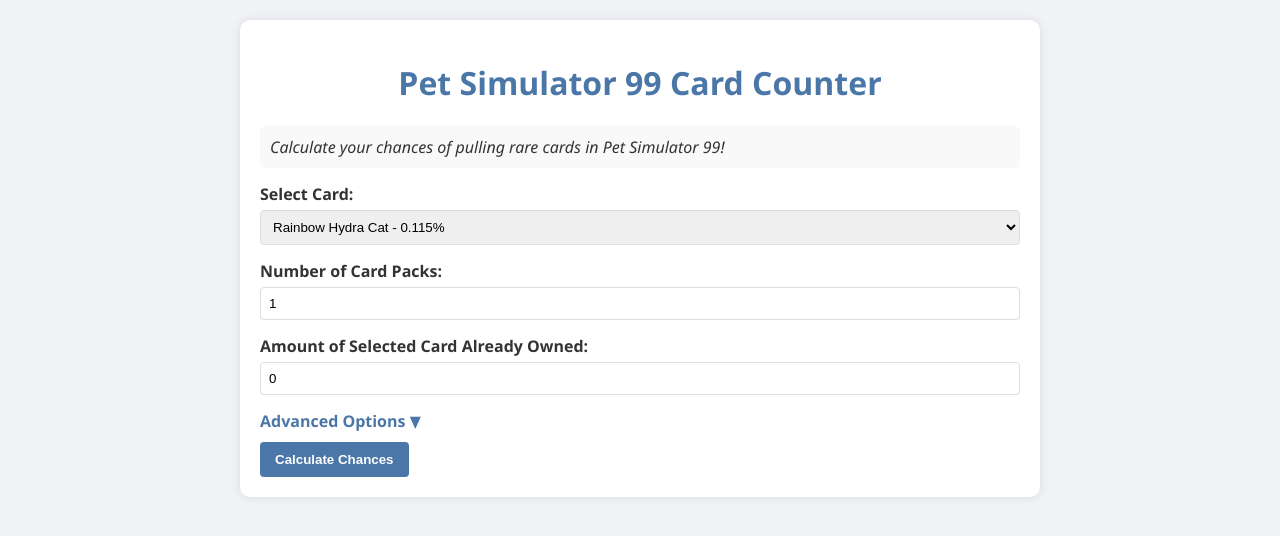
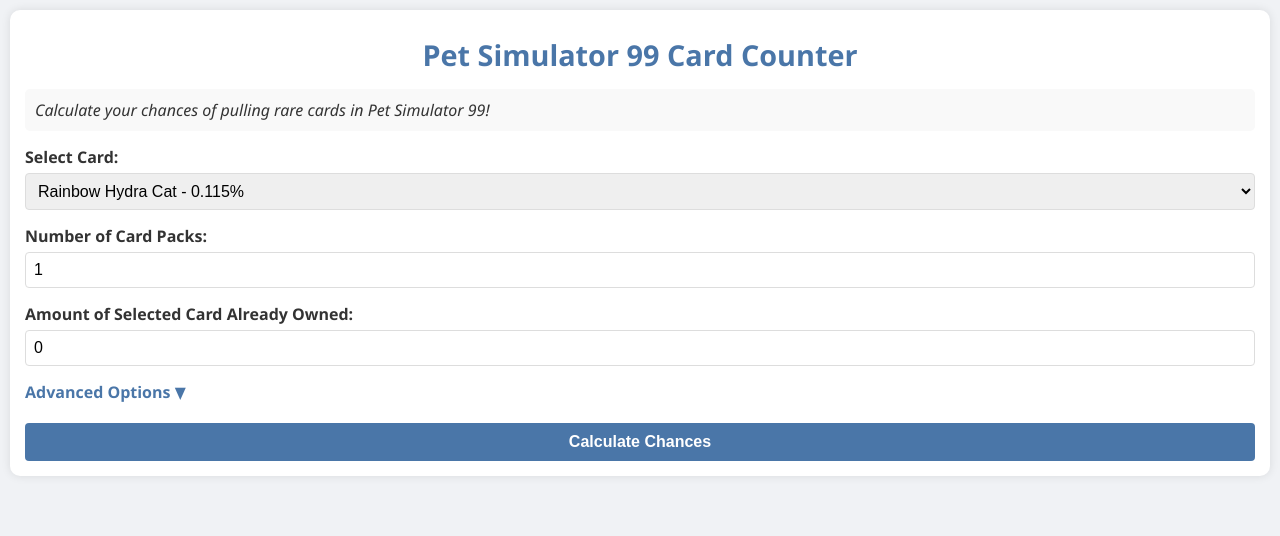
Before and after one commit to BIG-Games/CardCounter, a plain HTML site: page index.html in a window 1280 px wide. Drawn offline with Linux system fonts and the light colour scheme.

Commit message:
Update index.html

```diff
--- a/index.html
+++ b/index.html
@@ -9,19 +9,24 @@
             font-family: 'Segoe UI', Tahoma, Geneva, Verdana, sans-serif;
             background-color: #f0f2f5;
             color: #333;
-            max-width: 800px;
-            margin: 0 auto;
-            padding: 20px;
+            margin: 0;
+            padding: 10px;
         }
         h1 {
             color: #4a76a8;
             text-align: center;
+            font-size: 1.8rem;
+            margin-top: 10px;
+            margin-bottom: 15px;
         }
         .container {
             background-color: white;
             border-radius: 10px;
-            padding: 20px;
+            padding: 15px;
             box-shadow: 0 0 10px rgba(0,0,0,0.1);
+            max-width: 100%;
+            margin: 0 auto;
+            box-sizing: border-box;
         }
         .form-group {
             margin-bottom: 15px;
@@ -37,6 +42,7 @@
             border: 1px solid #ddd;
             border-radius: 4px;
             box-sizing: border-box;
+            font-size: 16px; /* Better for mobile */
         }
         button {
             background-color: #4a76a8;
@@ -46,6 +52,9 @@
             border-radius: 4px;
             cursor: pointer;
             font-weight: bold;
+            width: 100%;
+            font-size: 16px;
+            margin-top: 10px;
         }
         button:hover {
             background-color: #3a5b8c;
@@ -75,12 +84,13 @@
             color: #4a76a8;
         }
         .percentage {
-            font-size: 24px;
+            font-size: 20px;
             font-weight: bold;
             padding: 5px 10px;
             border-radius: 5px;
             display: inline-block;
             margin: 5px 0;
+            word-break: break-word;
         }
 
         /* Color classes for percentages */
@@ -97,6 +107,20 @@
             font-style: italic;
         }
     </style>
+    <!-- Add this just before closing the head tag -->
+    <script>
+        // Adjust size for mobile devices
+        function adjustForMobile() {
+            if (window.innerWidth < 600) {
+                document.querySelectorAll('.percentage').forEach(el => {
+                    el.style.fontSize = '16px';
+                });
+            }
+        }
+
+        window.addEventListener('load', adjustForMobile);
+        window.addEventListener('resize', adjustForMobile);
+    </script>
 </head>
 <body>
     <div class="container">
```
